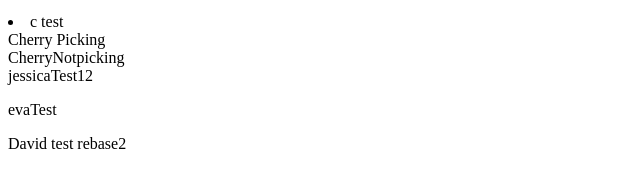
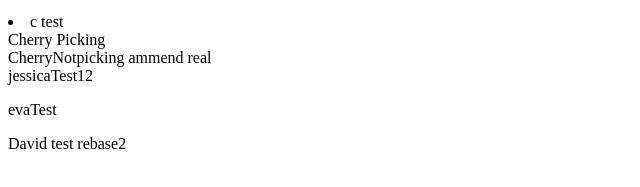
Before and after one commit to XFaramirX/GitLaboratory, a website: page index.html in a window 1280 px wide. Shown: the part 227-414 px from the top of the page, 0-640 px from the left. Drawn offline with Linux system fonts and the light colour scheme.

Commit message:
ammen fixed

```diff
--- a/index.html
+++ b/index.html
@@ -23,7 +23,7 @@
     <li>c test</li>
     <div>Cherry Picking</div>
 
-    <section>CherryNotpicking</section>
+    <section>CherryNotpicking ammend real</section>
 
     <div>jessicaTest12</div>
     <p>evaTest</p>
```
